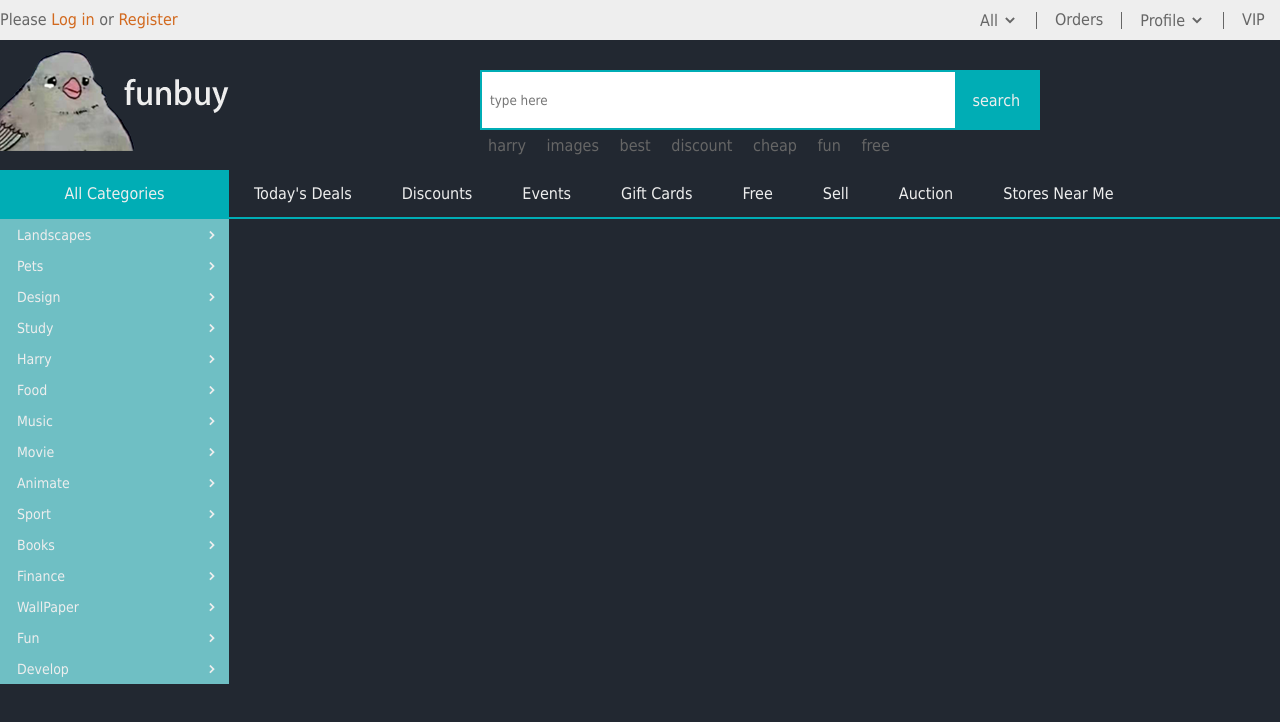
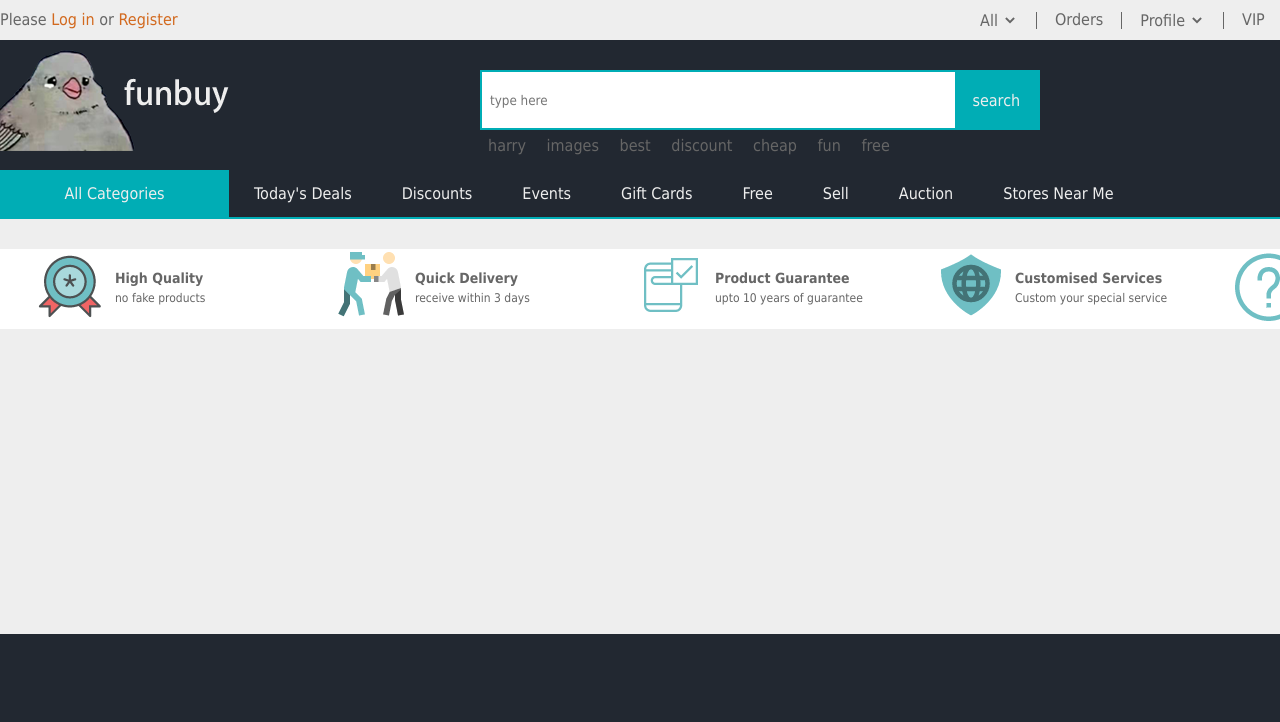
Before and after one commit to HarryQu1229/front-end-shopping-project, a plain HTML site: page index.html in a window 1280 px wide. Shown: the top 722 px of the page. Drawn offline with Linux system fonts and the light colour scheme.

Commit message:
created top part of the footer section

```diff
--- a/css/common.css
+++ b/css/common.css
@@ -138,6 +138,7 @@
   border-radius: 8px 8px 8px 0;
 }
 
+/* navigation section */
 .nav {
   height: 49px;
   border-bottom: 2px solid #00adb5;
@@ -161,10 +162,14 @@
   font-size: 16px;
 }
 .dropdown .dd {
+  display: none;
   margin-top: 2px;
   width: 100%;
   height: 465px;
   background-color: #6fbfc4;
+}
+.dropdown:hover .dd {
+  display: block;
 }
 .dropdown .dd ul li {
   position: relative;
@@ -206,3 +211,64 @@
 .navitems ul li a:hover {
   color: #dea01e;
 }
+
+/* footer section */
+.footer {
+  height: 415px;
+  background-color: #eeeeee;
+  padding-top: 30px;
+}
+.service-mod {
+  height: 80px;
+  border-bottom: 1px solid #ccc;
+}
+.service-mod ul li {
+  float: left;
+  width: 300px;
+  height: 80px;
+
+  background-color: #fff;
+  padding-left: 35px;
+}
+.service-mod ul li h5 {
+  float: left;
+  width: 72px;
+  height: 72px;
+  margin-right: 8px;
+  background-image: url(../images/spritesheet.png);
+}
+.service-mod ul li div {
+  margin-top: 7%;
+}
+.service-mod ul li h4 {
+  font-size: 14px;
+}
+.service-mod ul li p {
+  font-size: 12px;
+}
+#delivery-icon {
+  width: 72px;
+  height: 72px;
+  background-position: -5px -5px;
+}
+#help-icon {
+  width: 72px;
+  height: 72px;
+  background-position: -87px -5px;
+}
+#custom-icon {
+  width: 72px;
+  height: 72px;
+  background-position: -5px -87px;
+}
+
+#quality-icon {
+  width: 72px;
+  height: 72px;
+  background-position: -87px -87px;
+}
+#insure-icon {
+  width: 72px;
+  height: 72px;
+  background-position: -169px -5px;
+}
--- a/index.html
+++ b/index.html
@@ -120,5 +120,50 @@
       </div>
     </nav>
     <!-- navigation module end -->
+    <!-- footer module start -->
+    <footer class="footer">
+      <div class="mainarea">
+        <div class="service-mod">
+          <ul>
+            <li>
+              <h5 id="quality-icon"></h5>
+              <div>
+                <h4>High Quality</h4>
+                <p>no fake products</p>
+              </div>
+            </li>
+            <li>
+              <h5 id="delivery-icon"></h5>
+              <div>
+                <h4>Quick Delivery</h4>
+                <p>receive within 3 days</p>
+              </div>
+            </li>
+            <li>
+              <h5 id="insure-icon"></h5>
+              <div>
+                <h4>Product Guarantee</h4>
+                <p>upto 10 years of guarantee</p>
+              </div>
+            </li>
+            <li>
+              <h5 id="custom-icon"></h5>
+              <div>
+                <h4>Customised Services</h4>
+                <p>Custom your special service</p>
+              </div>
+            </li>
+            <li>
+              <h5 id="help-icon"></h5>
+              <div>
+                <h4>Instant Help</h4>
+                <p>Contact us any time</p>
+              </div>
+            </li>
+          </ul>
+        </div>
+      </div>
+    </footer>
+    <!-- footer module end -->
   </body>
 </html>
```
Also changed, not shown: images/spritesheet.png (added).
